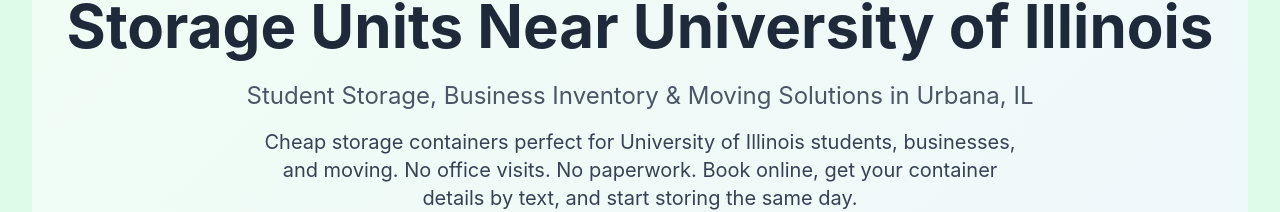
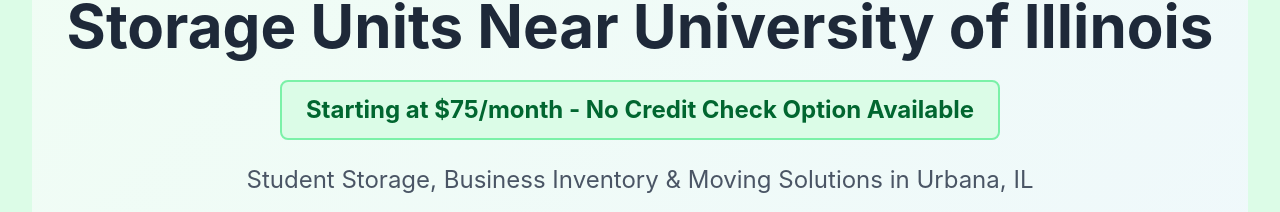
Before and after one commit to Drewcrich/SELFSERVEOYOWEBSITE, a React (Vite) app: page / in a window 1280 px wide. Shown: the part 192-404 px from the top of the page. Built offline with nearby package versions, Linux system fonts and the light colour scheme.

Commit message:
Add files via upload

```diff
--- a/src/pages/HomePage.jsx
+++ b/src/pages/HomePage.jsx
@@ -75,6 +75,11 @@
             <h1 className="text-6xl font-bold text-gray-800 mb-6">
               Storage Units Near University of Illinois
             </h1>
+            <div className="bg-green-100 border-2 border-green-300 rounded-lg py-3 px-6 inline-block mb-6">
+              <p className="text-2xl font-bold text-green-800">
+                Starting at $75/month - No Credit Check Option Available
+              </p>
+            </div>
             <p className="text-2xl text-gray-600 mb-4">
               Student Storage, Business Inventory & Moving Solutions in Urbana, IL
             </p>
```
